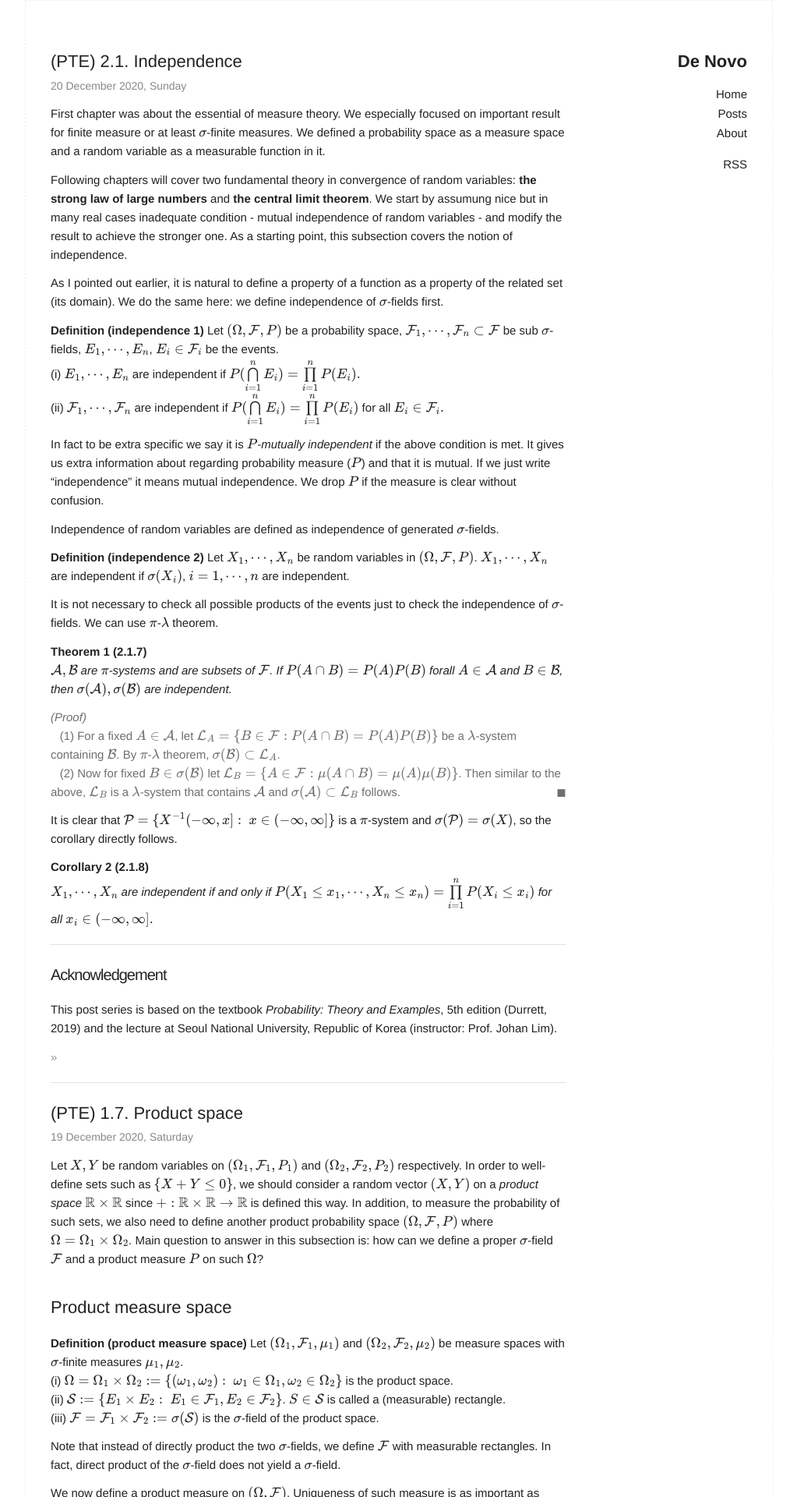
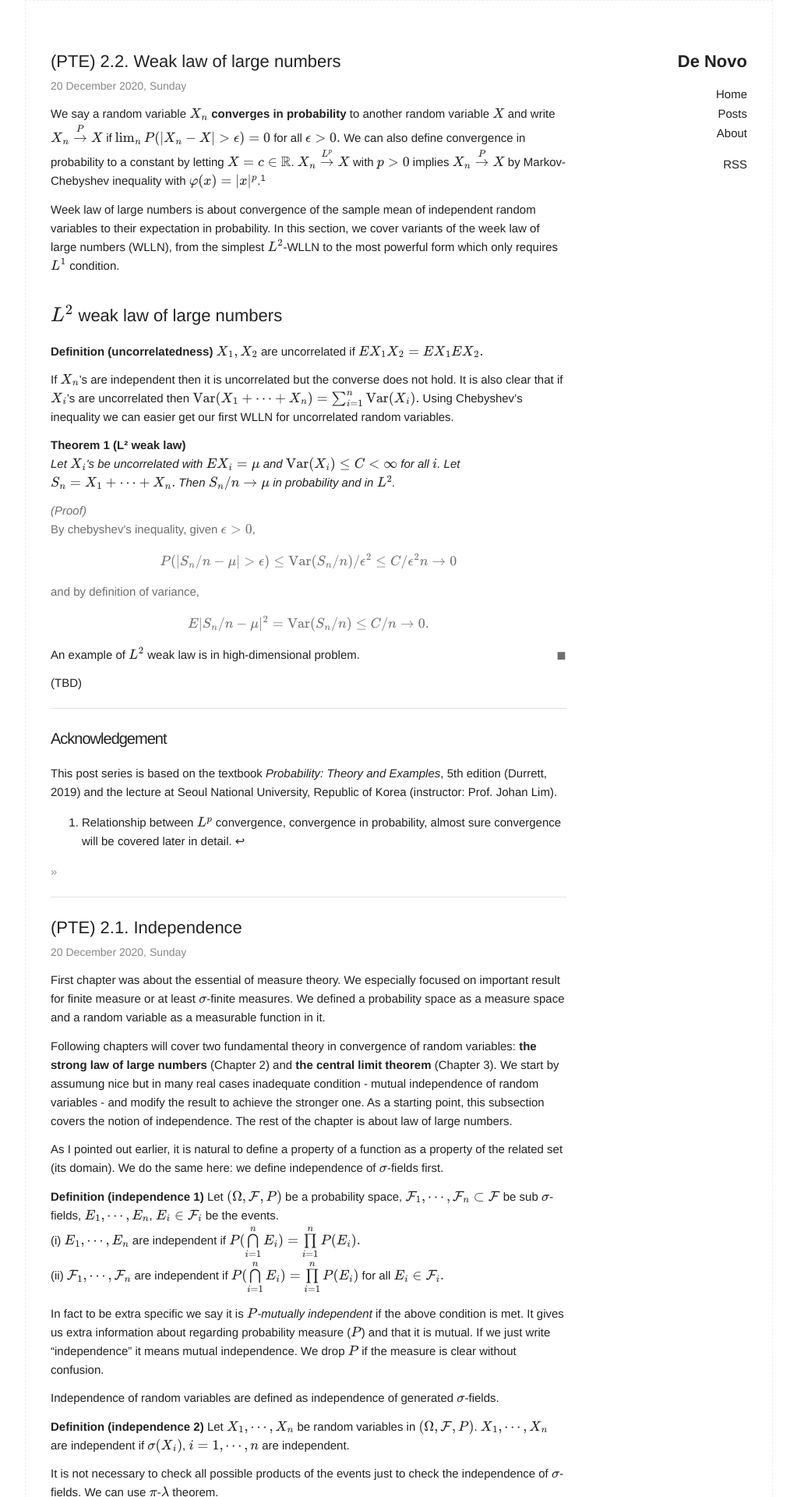
Before and after one commit to naturale0/naturale0.github.io, a Jekyll site: the page built from index.html, in a window 1280 px wide. Shown: the top 1920 px of the page at 78% size, without its empty margins (128-1151 px from the left). Built offline with Jekyll 4.4.1, drawn with Linux system fonts in a browser that asks for light colours; formulas are drawn with MathJax 3; the list of posts is cut into pages by our own code; some of the changed text lies outside the part shown.

Commit message:
post PTE 2.2

```diff
--- a/_posts/2020-12-20-[PTE] 2.1 independence.md
+++ b/_posts/2020-12-20-[PTE] 2.1 independence.md
@@ -7,7 +7,7 @@ categories: [probability]
 
 First chapter was about the essential of measure theory. We especially focused on important result for finite measure or at least $\sigma$-finite measures. We defined a probability space as a measure space and a random variable as a measurable function in it.
 
-Following chapters will cover two fundamental theory in convergence of random variables: **the strong law of large numbers** and **the central limit theorem**. We start by assumung nice but in many real cases inadequate condition - mutual independence of random variables - and modify the result to achieve the stronger one. As a starting point, this subsection covers the notion of independence.
+Following chapters will cover two fundamental theory in convergence of random variables: **the strong law of large numbers** (Chapter 2) and **the central limit theorem** (Chapter 3). We start by assumung nice but in many real cases inadequate condition - mutual independence of random variables - and modify the result to achieve the stronger one. As a starting point, this subsection covers the notion of independence. The rest of the chapter is about law of large numbers.
 
 As I pointed out earlier, it is natural to define a property of a function as a property of the related set (its domain). We do the same here: we define independence of $\sigma$-fields first.
 
@@ -35,11 +35,32 @@ $\mathcal{A}, \mathcal{B}$ are $\pi$-systems and are subsets of $\mathcal{F}$. I
 &ensp; (2) Now for fixed $B \in \sigma(\mathcal{B})$ let $\mathcal{L}_B = \{ A \in \mathcal{F}: \mu(A \cap B) = \mu(A)\mu(B) \}$. Then similar to the above, $\mathcal{L}_B$ is a $\lambda$-system that contains $\mathcal{A}$ and $\sigma(\mathcal{A}) \subset \mathcal{L}_B$ follows.
 </div>
 
-It is clear that $\mathcal{P} = \\{ X^{-1}(-\infty, x]:~ x\in\(-\infty, \infty]\\}$ is a $\pi$-system and $\sigma(\mathcal{P}) = \sigma(X)$, so the corollary directly follows.
+It is clear that $\mathcal{P} = \\{ X^{-1}(-\infty, x]:~ x\in (-\infty, \infty]\\}$ is a $\pi$-system and $\sigma(\mathcal{P}) = \sigma(X)$, so the corollary directly follows.
 
 <div class="corollary" text="2.1.8">
 $X_1,\cdots,X_n$ are independent if and only if $P(X_1 \le x_1, \cdots, X_n \le x_n) = \prod\limits_{i=1}^n P(X_i \le x_i)$ for all $x_i \in (-\infty, \infty].$
+</div><br>
+
+## Existence of a sequence of independent random variables
+
+In the following chapters, we will construct a sequence of independent random variables to state and prove limiting laws. It is important to mention that such sequence exists.
+
+For a finite number $n\in\mathbb{N}$, we can construct $n$ independent random variables using [product space](https://naturale0.github.io/probability/PTE-1.7-product-space). Given distribution functions $F_i$, $i=1,\cdots,n$, let $X_i$ with $P(X_i \le x) = F_i(x)$ and $X_i(\omega_1,\cdots,\omega_n)=\omega_i$. (i.e. $X_i$ is the coordinate-wise projection.) Let $(\Omega, \mathcal{F}, P) = (\mathbb{R}^n, \mathcal{B}(\mathbb{R}), P)$ where $P((a_1,b_1]\times\cdots\times(a_n,b_n]) = \prod\limits_{i=1}^n (F_i(b_i) - F_i(a_i))$ then $X_i$'s are independent.
+
+Now we need infinite number of independent random variables. Consider $\mathbb{R}^\infty := \\{(x_1,x_2,\cdots):~ x_i \in \mathbb{R}\\}$, an infinite-dimensional product space of $\mathbb{R}$ and corresponding product $\sigma$-field $\mathcal{R}^\infty$.[^1] Kolmogorov's extension theorem states that we can construct a unique probability measure on this space.
+
+<div class="theorem" text="Kolmogorov's extension">
+Given probability measures $P_n$ on $(\mathbb{R}^n, \mathcal{R}^n)$ that satisfies
+$$
+P_{n+1}((a_1,b_1]\times\cdots\times(a_n,b_n]\times\mathbb{R}) = P_n((a_1,b_1]\times\cdots\times(a_n,b_n])
+$$
+there uniquely exists a probability measure $P$ on $(\mathbb{R}^\infty, \mathcal{R}^\infty)$ such that
+$$
+P((a_1,b_1]\times\cdots\times(a_n,b_n]\times\mathbb{R}^{\infty-n}) = P_n((a_1,b_1]\times\cdots\times(a_n,b_n]).
+$$
 </div>
+
+Furthermore, if a measurable space $(S, \mathcal{S})$ is **nice**, that is, there is a one-to-one map $\varphi: S \to \mathbb{R}$ so that $\varphi$, $\varphi^{-1}$ are both measurable, then we can construct a sequence of random *elements* $\\{X_n\\}_{n\in\mathbb{N}}: \Omega \to S.$
 
 
 ---
@@ -47,3 +68,5 @@ $X_1,\cdots,X_n$ are independent if and only if $P(X_1 \le x_1, \cdots, X_n \le
 ### Acknowledgement
 
 This post series is based on the textbook *Probability: Theory and Examples*, 5th edition (Durrett, 2019) and the lecture at Seoul National University, Republic of Korea (instructor: Prof. Johan Lim).
+
+[^1]: I will cover the detail later when reviewing *Convergence of Probability Measures*, 2nd edition (Billingsley, 1999).
--- /dev/null
+++ b/_posts/2020-12-20-[PTE] 2.2 WLLN.md
@@ -0,0 +1,45 @@
+---
+layout: post
+title: "(PTE) 2.2. Weak law of large numbers"
+date:   2020-12-20 11:25:00 +0900
+categories: [probability]
+---
+
+We say a random variable $X_n$ **converges in probability** to another random variable $X$ and write $X_n \overset{P}{\to} X$ if $\lim_n P(\|X_n - X\| > \epsilon) = 0$ for all $\epsilon >0.$ We can also define convergence in probability to a constant by letting $X = c\in\mathbb{R}$. $X_n \overset{L^p}{\to} X$ with $p > 0$ implies $X_n \overset{P}{\to} X$ by [Markov-Chebyshev inequality](https://naturale0.github.io/probability/PTE-1.5-Convergence-theorems-and-inequalities) with $\varphi(x) = \|x\|^p$.[^1]
+
+Week law of large numbers is about convergence of the sample mean of independent random variables to their expectation in probability. In this section, we cover variants of the week law of large numbers (WLLN), from the simplest $L^2$-WLLN to the most powerful form which only requires $L^1$ condition. <br><br>
+
+## $L^2$ weak law of large numbers
+
+<div class="definition" text="uncorrelatedness">
+$X_1, X_2$ are uncorrelated if $EX_1X_2 = EX_1 EX_2.$
+</div>
+
+If $X_n$'s are independent then it is uncorrelated but the converse does not hold. It is also clear that if $X_i$'s are uncorrelated then $\text{Var}(X_1+\cdots+X_n) = \sum_{i=1}^n \text{Var}(X_i).$ Using Chebyshev's inequality we can easier get our first WLLN for uncorrelated random variables.
+
+<div class="theorem" text="L² weak law">
+Let $X_i$'s be uncorrelated with $EX_i = \mu$ and $\text{Var}(X_i) \le C < \infty$ for all $i$. Let $S_n = X_1 + \cdots + X_n.$ Then $S_n/n \to \mu$ in probability and in $L^2$.
+</div>
+<div class="proof"><br>
+By chebyshev's inequality, given $\epsilon > 0$,
+$$\begin{align}
+P(|S_n/n - \mu| > \epsilon) \le \text{Var}(S_n/n)/\epsilon^2 \le C/\epsilon^2n \to 0
+\end{align}
+$$
+and by definition of variance,
+$$
+E|S_n/n - \mu|^2 = \text{Var}(S_n/n) \le C/n \to 0.
+$$
+</div>
+
+An example of $L^2$ weak law is in [high-dimensional problem](https://naturale0.github.io/probability/high-dimensional-box).
+
+(TBD)
+
+---
+
+### Acknowledgement
+
+This post series is based on the textbook *Probability: Theory and Examples*, 5th edition (Durrett, 2019) and the lecture at Seoul National University, Republic of Korea (instructor: Prof. Johan Lim).
+
+[^1]: Relationship between $L^p$ convergence, convergence in probability, almost sure convergence will be covered later in detail.
--- a/_sass/_base.scss
+++ b/_sass/_base.scss
@@ -179,10 +179,11 @@ a {
   //background-color: transparent;
   -webkit-transition: color .4s;
   transition: color .4s;
+  //border-bottom: 1px dotted red;
 }
 a:hover {
-  color: #b1b1b1;
-  text-decoration: underline;
+  color: red;
+  //text-decoration: underline;
 }
 
 
```
Also changed, not shown: _sass/_layout.scss (line endings or trailing spaces), 5 other files.
